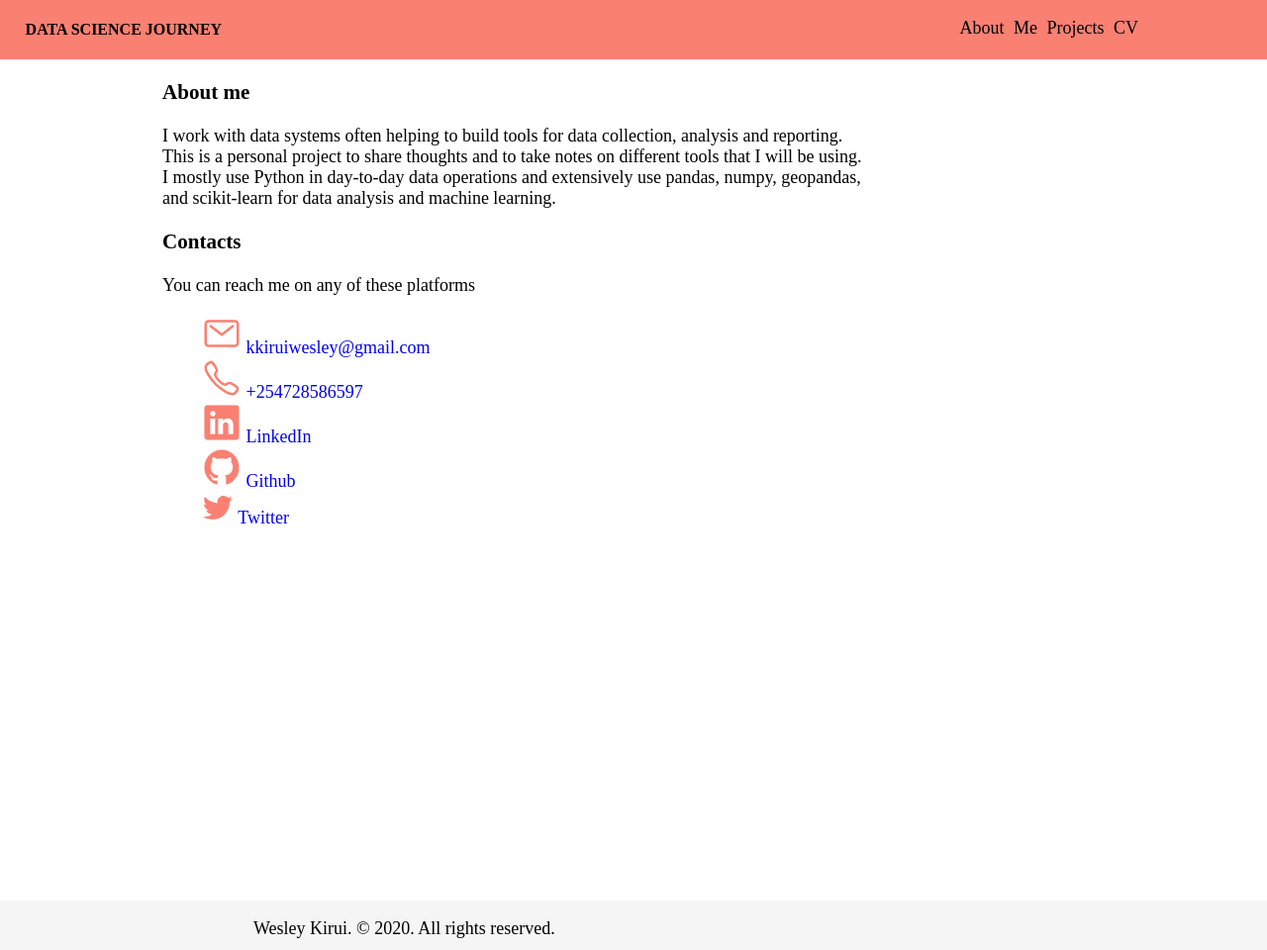
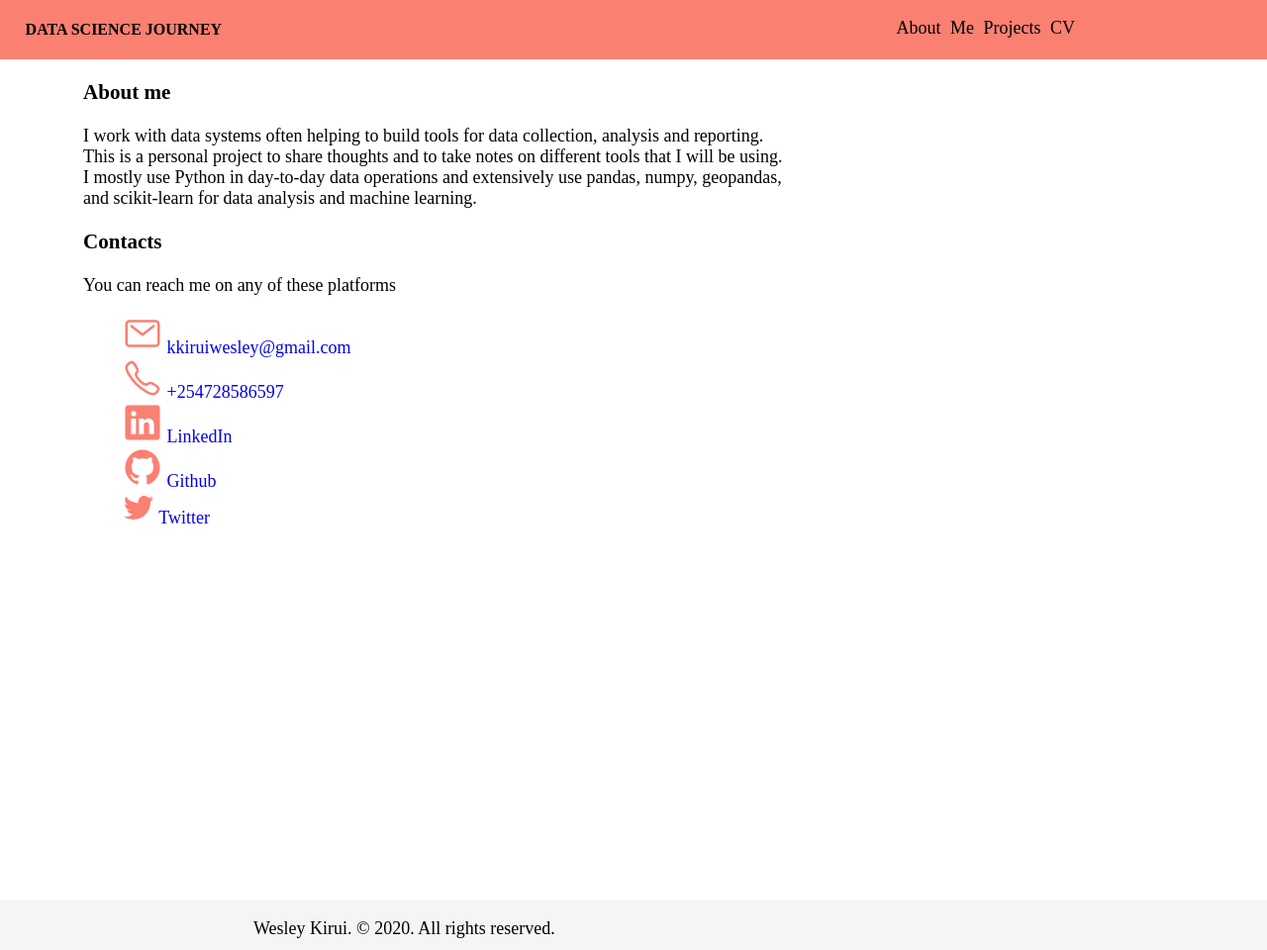
Before and after one commit to wkirui/wkirui.github.io, a Jekyll site: the page built from about.html, in a window 1280 px wide. Shown: the whole page at 99% size. Built offline with Jekyll 4.4.1, drawn with Linux system fonts in a browser that asks for light colours; nearby versions of some CDN libraries.

Commit message:
updated nav-bar

```diff
--- a/assets/css/style.css
+++ b/assets/css/style.css
@@ -55,12 +55,13 @@
 #nav-bar {
     position: absolute;
     right: 0;
-    bottom: 20px;
-    height: 40px;
-    width: 25vw;
+    /* top: 10px; */
+    bottom: 10px;
+    height: 50px;
+    width: 30vw;
     background-color:salmon;
     font-size: large;
-    font-weight: 200;
+    /* font-weight: 200; */
     padding-right: 5px;
     margin: 0 2%;
     word-spacing: 5px;
@@ -74,7 +75,7 @@
     margin-left:5vw;
     /* margin-right:15px; */
     background-color:white;
-    padding-left: 60px;
+    padding-left: 20px;
     padding-right: 10px;
     /* padding-left: 20px;
     padding-right: 20px;
@@ -94,7 +95,7 @@
 
 }
 #about-me {
-    padding-left: 40px;
+    /* padding-left: 40px; */
     font-size: large;
 }
 #social-media-list{
```
Also changed, not shown: 1 other file.
